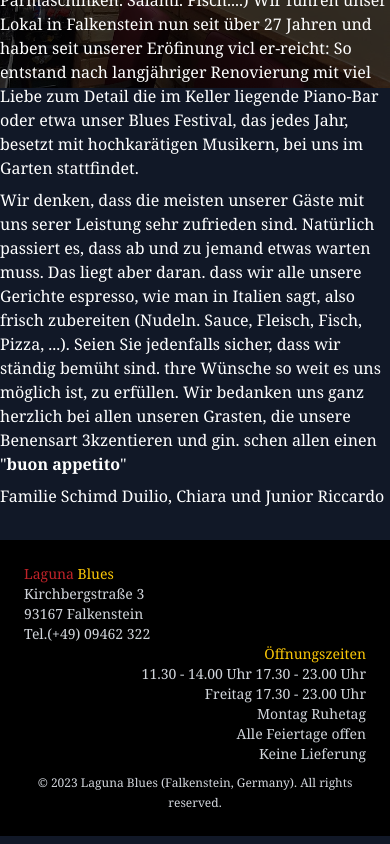
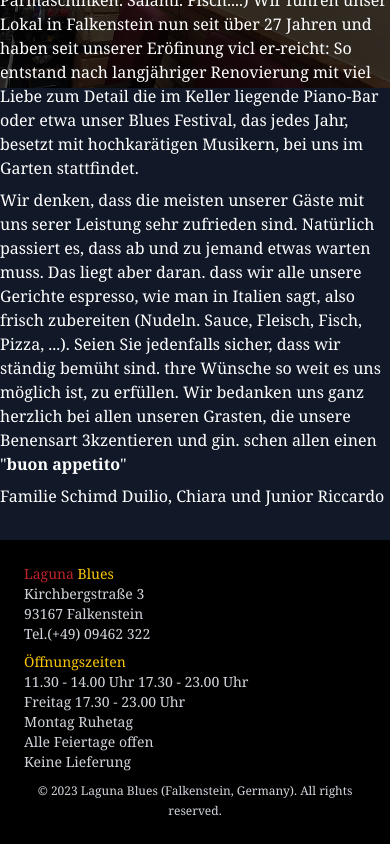
Before and after one commit to skimmy/lagunablues, a Next.js app in the folder lagunablues/: page / in a window 390 px wide. Shown: the part 511-1355 px from the top of the page. Built offline with nearby package versions, Linux system fonts and the light colour scheme.

Commit message:
Changed footer layout for small screens

```diff
--- a/lagunablues/src/app/layout.js
+++ b/lagunablues/src/app/layout.js
@@ -28,7 +28,7 @@
                 <p>93167 Falkenstein</p>
                 <p>Tel.(+49) 09462 322</p>
               </div>
-              <div className="justify-end text-right">
+              <div className="justify-end text-left md:text-right mt-2 md:mt-0">
                 <p className="text-laguna-yellow">Öffnungszeiten</p>
                 <p>11.30 - 14.00 Uhr 17.30 - 23.00 Uhr</p>
                 <p>Freitag 17.30 - 23.00 Uhr</p>
```
